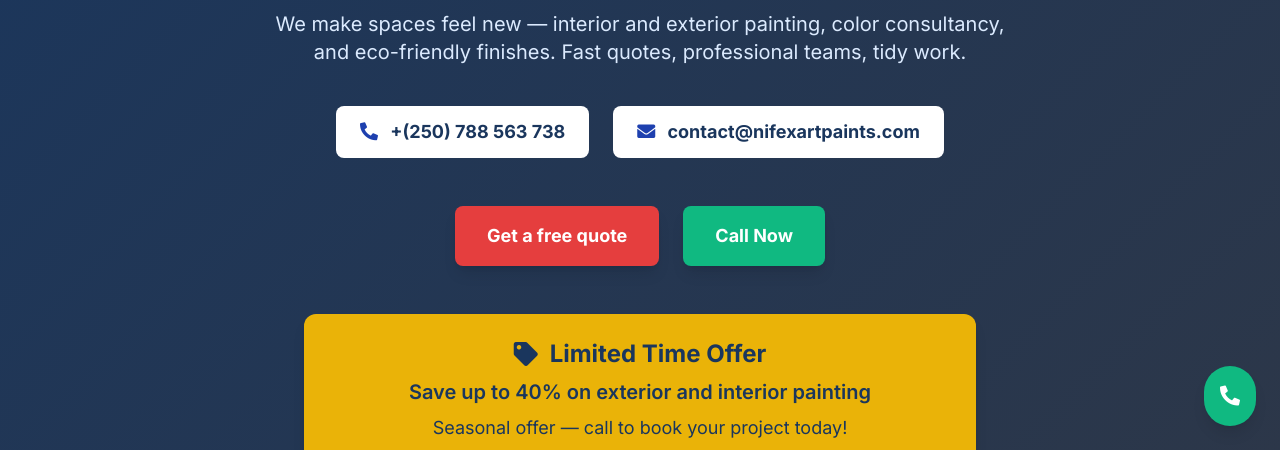
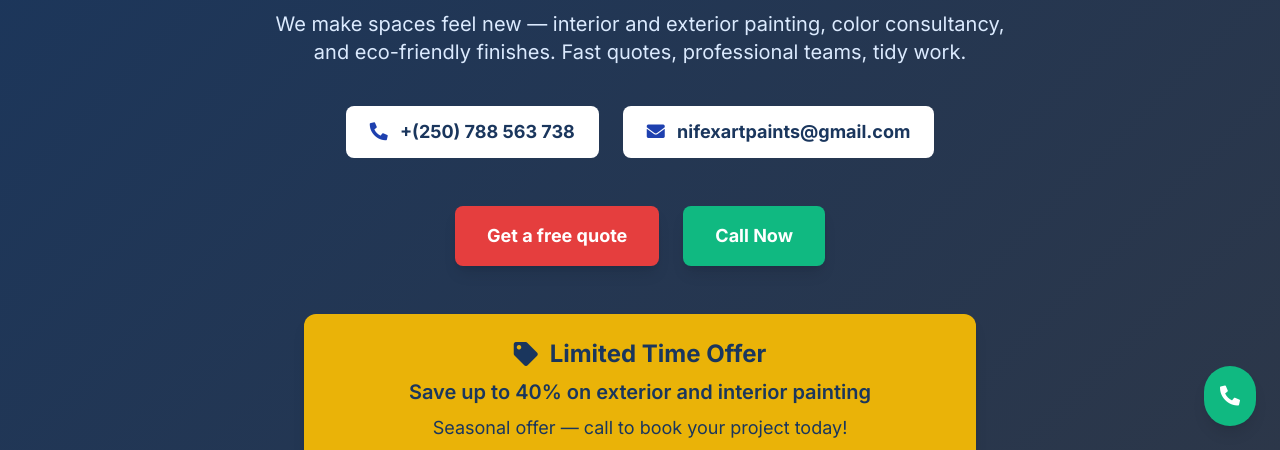
Before and after one commit to Baptist250/nifex_art, a plain HTML site: page index.html in a window 1280 px wide. Shown: the part 350-800 px from the top of the page. Drawn offline with nearby package versions, Linux system fonts and the light colour scheme.

Commit message:
Update contact email from nifexartpaints.com to gmail.com

```diff
--- a/index.html
+++ b/index.html
@@ -129,7 +129,7 @@
                     </div>
                     <div class="bg-white text-primary px-6 py-3 rounded-lg font-bold text-lg">
                         <i class="fas fa-envelope mr-2 text-nifex-blue"></i>
-                        contact@nifexartpaints.com
+                        nifexartpaints@gmail.com
                     </div>
                 </div>
 
```
